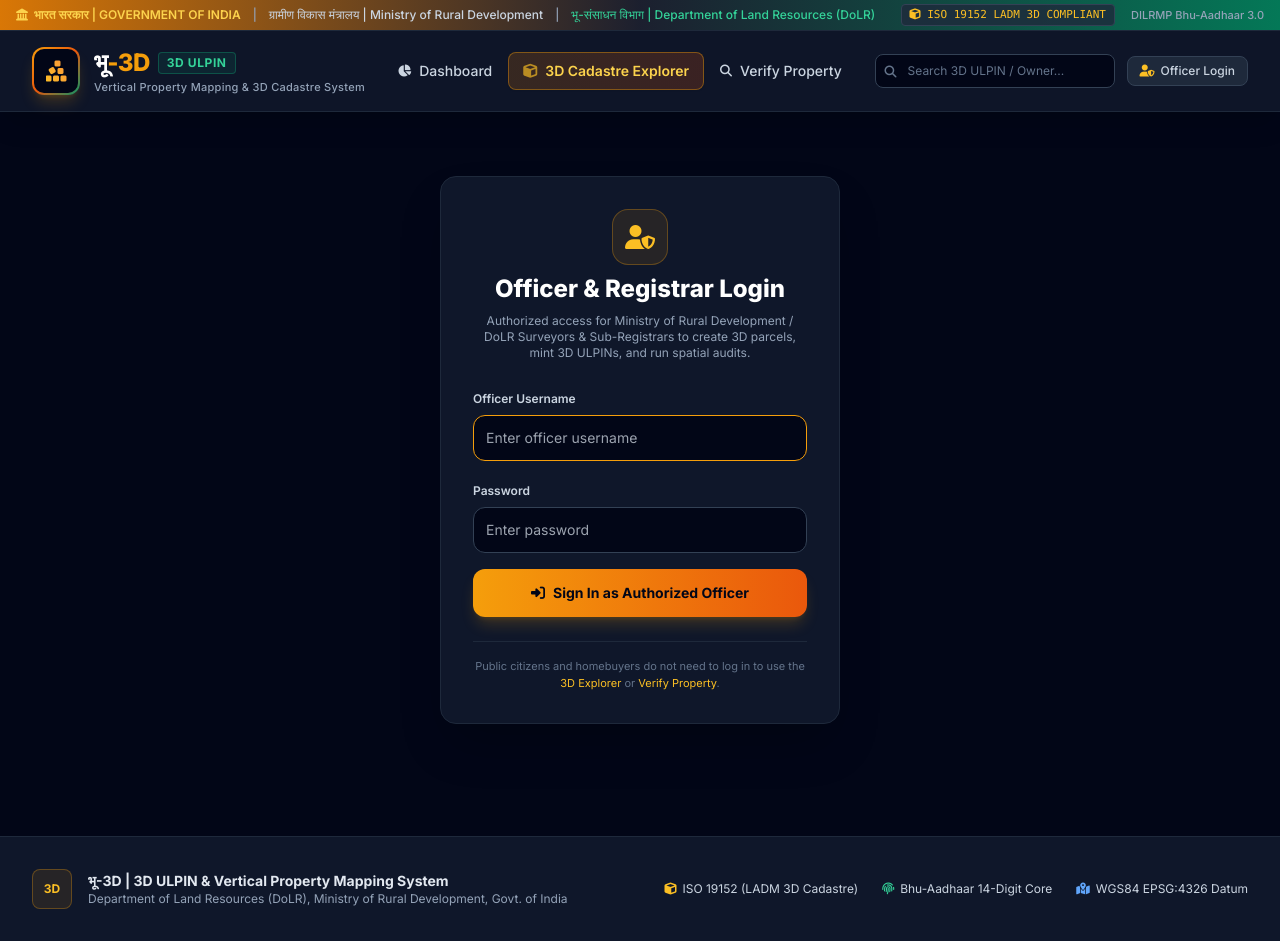
After one commit to Sarvagya911/Bhu-3D, a Django app: page /officer-login/ in a window 1280 px wide. The commit adds this page. Run offline with Django 5.2, Linux system fonts and the light colour scheme; some libraries are stand-ins or nearby versions.

Commit message:
Add officer-only role-based access control for Strata Builder, 3D ULPIN Generator, and Spatial Audit

```diff
--- a/bhu3d_core/settings.py
+++ b/bhu3d_core/settings.py
@@ -118,6 +118,10 @@ STATIC_URL = 'static/'
 STATICFILES_DIRS = [BASE_DIR / 'static']
 STATIC_ROOT = BASE_DIR / 'staticfiles'
 
+LOGIN_URL = '/officer-login/'
+LOGIN_REDIRECT_URL = '/'
+LOGOUT_REDIRECT_URL = '/'
+
 
 # Email
 # https://docs.djangoproject.com/en/6.1/topics/email/#topic-email-configuration
--- a/cadastre/urls.py
+++ b/cadastre/urls.py
@@ -9,6 +9,8 @@ urlpatterns = [
     path('spatial-audit/', views.spatial_audit_view, name='spatial_audit'),
     path('search/', views.public_search_view, name='public_search'),
     path('parcel-builder/', views.parcel_builder_view, name='parcel_builder'),
+    path('officer-login/', views.officer_login_view, name='officer_login'),
+    path('officer-logout/', views.officer_logout_view, name='officer_logout'),
 
     # API endpoints
     path('api/parcels/<int:parcel_id>/3d-data/', views.api_parcel_3d_data, name='api_parcel_3d_data'),
--- a/cadastre/views.py
+++ b/cadastre/views.py
@@ -4,7 +4,10 @@ from django.http import JsonResponse
 from django.views.decorators.csrf import csrf_exempt
 from django.db.models import Sum, Count, Avg
 from django.contrib import messages
+from django.contrib.auth import authenticate, login, logout
+from django.contrib.auth.decorators import user_passes_test
 from django.utils import timezone
+from django.utils.http import url_has_allowed_host_and_scheme
 
 from .models import (
     CadastralZone,
@@ -94,6 +97,44 @@ def explorer_3d_view(request):
     return render(request, 'explorer_3d.html', context)
 
 
+def officer_required(view_func):
+    """Restricts access to authenticated government officers/staff."""
+    return user_passes_test(
+        lambda u: u.is_active and u.is_staff,
+        login_url='/officer-login/'
+    )(view_func)
+
+
+def officer_login_view(request):
+    """Login portal for authorized DoLR officers, surveyors, and registrars."""
+    next_url = request.GET.get('next') or request.POST.get('next') or ''
+    if request.user.is_authenticated and request.user.is_staff:
+        return redirect('dashboard')
+
+    if request.method == 'POST':
+        username = request.POST.get('username', '').strip()
+        password = request.POST.get('password', '')
+        user = authenticate(request, username=username, password=password)
+        if user is not None and user.is_staff:
+            login(request, user)
+            messages.success(request, f"Signed in as Officer '{user.username}'.")
+            if next_url and url_has_allowed_host_and_scheme(next_url, allowed_hosts={request.get_host()}):
+                return redirect(next_url)
+            return redirect('dashboard')
+        messages.error(request, "Invalid officer credentials or insufficient permissions.")
+
+    return render(request, 'officer_login.html', {'next': next_url})
+
+
+def officer_logout_view(request):
+    """Logs out the currently signed-in officer."""
+    if request.method == 'POST':
+        logout(request)
+        messages.info(request, "You have been signed out.")
+    return redirect('dashboard')
+
+
+@officer_required
 def ulpin_generator_view(request):
     """
     Interactive 3D ULPIN Generator & Batch Synthesis Tool.
@@ -200,6 +241,7 @@ def bhu_aadhaar_card_view(request, ulpin_3d):
     return render(request, 'bhu_aadhaar_card.html', context)
 
 
+@officer_required
 def spatial_audit_view(request):
     """
     Automated 3D Conflict, Height Limit & FAR Encroachment Detection Engine.
@@ -289,6 +331,7 @@ def public_search_view(request):
     return render(request, 'public_search.html', context)
 
 
+@officer_required
 def parcel_builder_view(request):
     """
     Surveyor / Administrator 3D Parcel & Vertical Strata Creator.
@@ -497,8 +540,10 @@ def api_parcel_3d_data(request, parcel_id):
 @csrf_exempt
 def api_generate_ulpin_3d(request):
     """
-    REST API to calculate 3D ULPIN on the fly.
+    REST API to calculate 3D ULPIN on the fly (authorized officers only).
     """
+    if not (request.user.is_authenticated and request.user.is_staff):
+        return JsonResponse({'error': 'Authorized government officer credentials required.'}, status=403)
     if request.method != 'POST':
         return JsonResponse({'error': 'POST method required'}, status=405)
 
--- a/templates/base.html
+++ b/templates/base.html
@@ -97,6 +97,10 @@
                     <a href="{% url 'explorer_3d' %}" class="px-3.5 py-2 rounded-lg text-sm font-semibold transition flex items-center gap-2 bg-gradient-to-r from-amber-600/20 to-orange-600/20 text-amber-300 border border-amber-500/40 hover:from-amber-600/30 hover:to-orange-600/30 shadow-sm">
                         <i class="fa-solid fa-cube text-amber-400 animate-pulse"></i> 3D Cadastre Explorer
                     </a>
+                    <a href="{% url 'public_search' %}" class="px-3 py-2 rounded-lg text-sm font-medium transition flex items-center gap-2 {% if request.resolver_match.url_name == 'public_search' %}bg-slate-800 text-amber-400 border border-amber-500/30{% else %}text-slate-300 hover:text-white hover:bg-slate-800/60{% endif %}">
+                        <i class="fa-solid fa-magnifying-glass text-xs"></i> Verify Property
+                    </a>
+                    {% if user.is_staff %}
                     <a href="{% url 'ulpin_generator' %}" class="px-3 py-2 rounded-lg text-sm font-medium transition flex items-center gap-2 {% if request.resolver_match.url_name == 'ulpin_generator' %}bg-slate-800 text-amber-400 border border-amber-500/30{% else %}text-slate-300 hover:text-white hover:bg-slate-800/60{% endif %}">
                         <i class="fa-solid fa-barcode text-xs"></i> 3D ULPIN Generator
                     </a>
@@ -106,9 +110,7 @@
                     <a href="{% url 'parcel_builder' %}" class="px-3 py-2 rounded-lg text-sm font-medium transition flex items-center gap-2 {% if request.resolver_match.url_name == 'parcel_builder' %}bg-slate-800 text-amber-400 border border-amber-500/30{% else %}text-slate-300 hover:text-white hover:bg-slate-800/60{% endif %}">
                         <i class="fa-solid fa-layer-group text-xs"></i> Strata Builder
                     </a>
-                    <a href="{% url 'public_search' %}" class="px-3 py-2 rounded-lg text-sm font-medium transition flex items-center gap-2 {% if request.resolver_match.url_name == 'public_search' %}bg-slate-800 text-amber-400 border border-amber-500/30{% else %}text-slate-300 hover:text-white hover:bg-slate-800/60{% endif %}">
-                        <i class="fa-solid fa-magnifying-glass text-xs"></i> Verify Property
-                    </a>
+                    {% endif %}
                 </nav>
 
                 <!-- Right Header Actions -->
@@ -117,9 +119,21 @@
                         <input type="text" name="q" placeholder="Search 3D ULPIN / Owner..." class="w-48 xl:w-60 bg-slate-950 text-xs text-slate-200 placeholder-slate-500 pl-8 pr-3 py-2 rounded-lg border border-slate-700 focus:outline-none focus:border-amber-500 focus:ring-1 focus:ring-amber-500">
                         <i class="fa-solid fa-magnifying-glass absolute left-2.5 top-2.5 text-xs text-slate-500"></i>
                     </form>
+                    {% if user.is_staff %}
                     <a href="/admin/" target="_blank" class="px-3 py-1.5 bg-slate-800 hover:bg-slate-700 border border-slate-700 text-xs font-medium text-slate-300 rounded-lg flex items-center gap-1.5 transition">
                         <i class="fa-solid fa-shield-halved text-amber-400"></i> Admin
                     </a>
+                    <form action="{% url 'officer_logout' %}" method="POST" class="inline">
+                        {% csrf_token %}
+                        <button type="submit" class="px-3 py-1.5 bg-rose-950/60 hover:bg-rose-900/70 border border-rose-500/30 text-xs font-medium text-rose-300 rounded-lg flex items-center gap-1.5 transition">
+                            <i class="fa-solid fa-right-from-bracket"></i> Logout
+                        </button>
+                    </form>
+                    {% else %}
+                    <a href="{% url 'officer_login' %}" class="px-3 py-1.5 bg-slate-800 hover:bg-slate-700 border border-slate-700 text-xs font-medium text-slate-300 rounded-lg flex items-center gap-1.5 transition">
+                        <i class="fa-solid fa-user-shield text-amber-400"></i> Officer Login
+                    </a>
+                    {% endif %}
                 </div>
             </div>
         </div>
@@ -128,10 +142,12 @@
         <div class="lg:hidden border-t border-slate-800 px-4 py-2 flex items-center gap-2 overflow-x-auto text-xs whitespace-nowrap">
             <a href="{% url 'dashboard' %}" class="px-2.5 py-1.5 rounded bg-slate-800 text-slate-200">Dashboard</a>
             <a href="{% url 'explorer_3d' %}" class="px-2.5 py-1.5 rounded bg-amber-500/20 text-amber-400 font-semibold border border-amber-500/30">3D Explorer</a>
+            <a href="{% url 'public_search' %}" class="px-2.5 py-1.5 rounded bg-slate-800 text-slate-200">Verify</a>
+            {% if user.is_staff %}
             <a href="{% url 'ulpin_generator' %}" class="px-2.5 py-1.5 rounded bg-slate-800 text-slate-200">Generator</a>
             <a href="{% url 'spatial_audit' %}" class="px-2.5 py-1.5 rounded bg-slate-800 text-slate-200">Spatial Audit</a>
             <a href="{% url 'parcel_builder' %}" class="px-2.5 py-1.5 rounded bg-slate-800 text-slate-200">Strata Builder</a>
-            <a href="{% url 'public_search' %}" class="px-2.5 py-1.5 rounded bg-slate-800 text-slate-200">Verify</a>
+            {% endif %}
         </div>
     </header>
 
--- /dev/null
+++ b/templates/officer_login.html
@@ -0,0 +1,46 @@
+{% extends "base.html" %}
+
+{% block title %}Officer Login | Bhu-3D Cadastre{% endblock %}
+
+{% block content %}
+<div class="max-w-md mx-auto px-4 sm:px-6 py-16">
+    <div class="rounded-2xl bg-slate-900 border border-slate-800 p-8 shadow-2xl space-y-6">
+        <div class="text-center space-y-2">
+            <div class="inline-flex items-center justify-center w-14 h-14 rounded-2xl bg-amber-500/10 border border-amber-500/30 text-amber-400 text-2xl mx-auto">
+                <i class="fa-solid fa-user-shield"></i>
+            </div>
+            <h1 class="text-2xl font-extrabold text-white">Officer & Registrar Login</h1>
+            <p class="text-xs text-slate-400">
+                Authorized access for Ministry of Rural Development / DoLR Surveyors & Sub-Registrars to create 3D parcels, mint 3D ULPINs, and run spatial audits.
+            </p>
+        </div>
+
+        <form method="POST" action="" class="space-y-4">
+            {% csrf_token %}
+            <input type="hidden" name="next" value="{{ next }}">
+
+            <div class="space-y-1.5">
+                <label class="text-xs font-semibold text-slate-300">Officer Username</label>
+                <input type="text" name="username" required autofocus placeholder="Enter officer username" class="w-full bg-slate-950 border border-slate-700 text-sm text-slate-200 rounded-xl p-3 focus:outline-none focus:border-amber-500">
+            </div>
+
+            <div class="space-y-1.5">
+                <label class="text-xs font-semibold text-slate-300">Password</label>
+                <input type="password" name="password" required placeholder="Enter password" class="w-full bg-slate-950 border border-slate-700 text-sm text-slate-200 rounded-xl p-3 focus:outline-none focus:border-amber-500">
+            </div>
+
+            <button type="submit" class="w-full py-3.5 rounded-xl bg-gradient-to-r from-amber-500 to-orange-600 hover:from-amber-600 hover:to-orange-700 text-slate-950 font-bold text-sm shadow-lg shadow-amber-500/20 transition flex items-center justify-center gap-2">
+                <i class="fa-solid fa-right-to-bracket"></i> Sign In as Authorized Officer
+            </button>
+        </form>
+
+        <div class="pt-4 border-t border-slate-800 text-center">
+            <p class="text-[11px] text-slate-500">
+                Public citizens and homebuyers do not need to log in to use the
+                <a href="{% url 'explorer_3d' %}" class="text-amber-400 hover:underline">3D Explorer</a> or
+                <a href="{% url 'public_search' %}" class="text-amber-400 hover:underline">Verify Property</a>.
+            </p>
+        </div>
+    </div>
+</div>
+{% endblock %}
```
Also changed, not shown: cadastre/tests.py (+38 -1 lines), templates/dashboard.html (+12 -0 lines), db.sqlite3.
